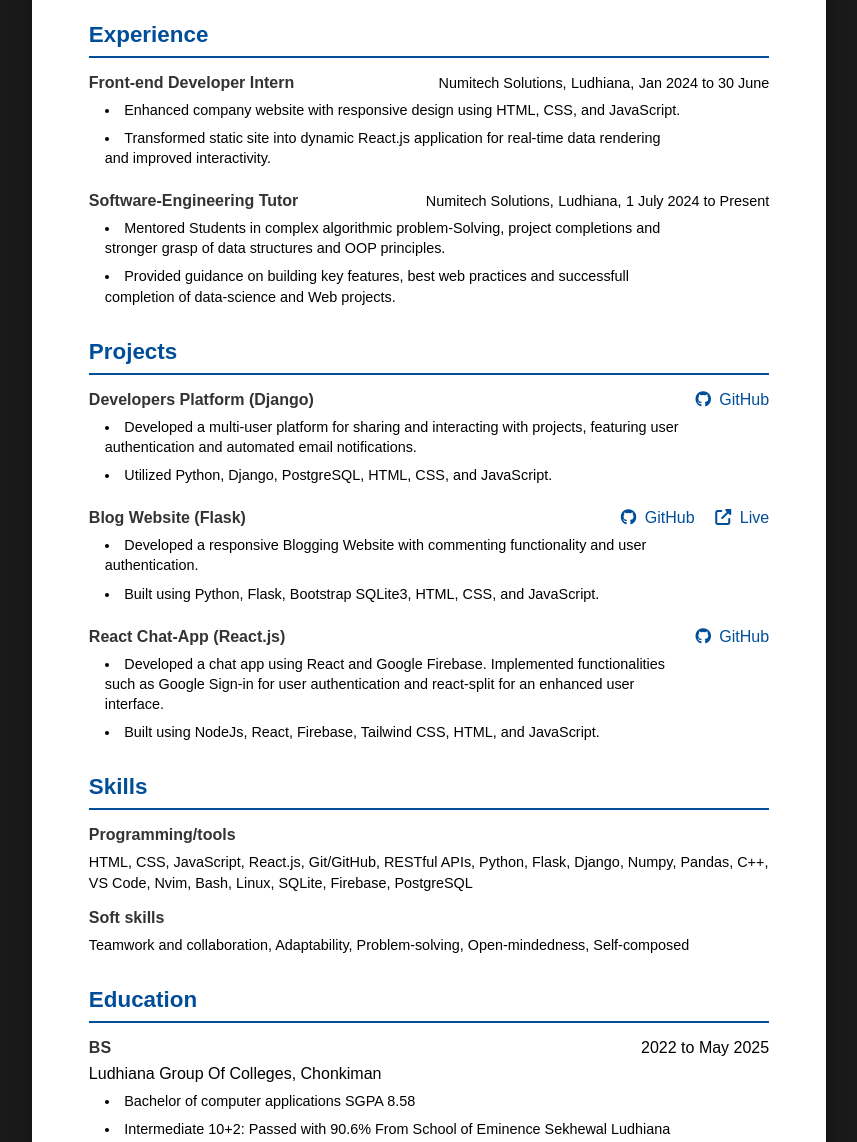
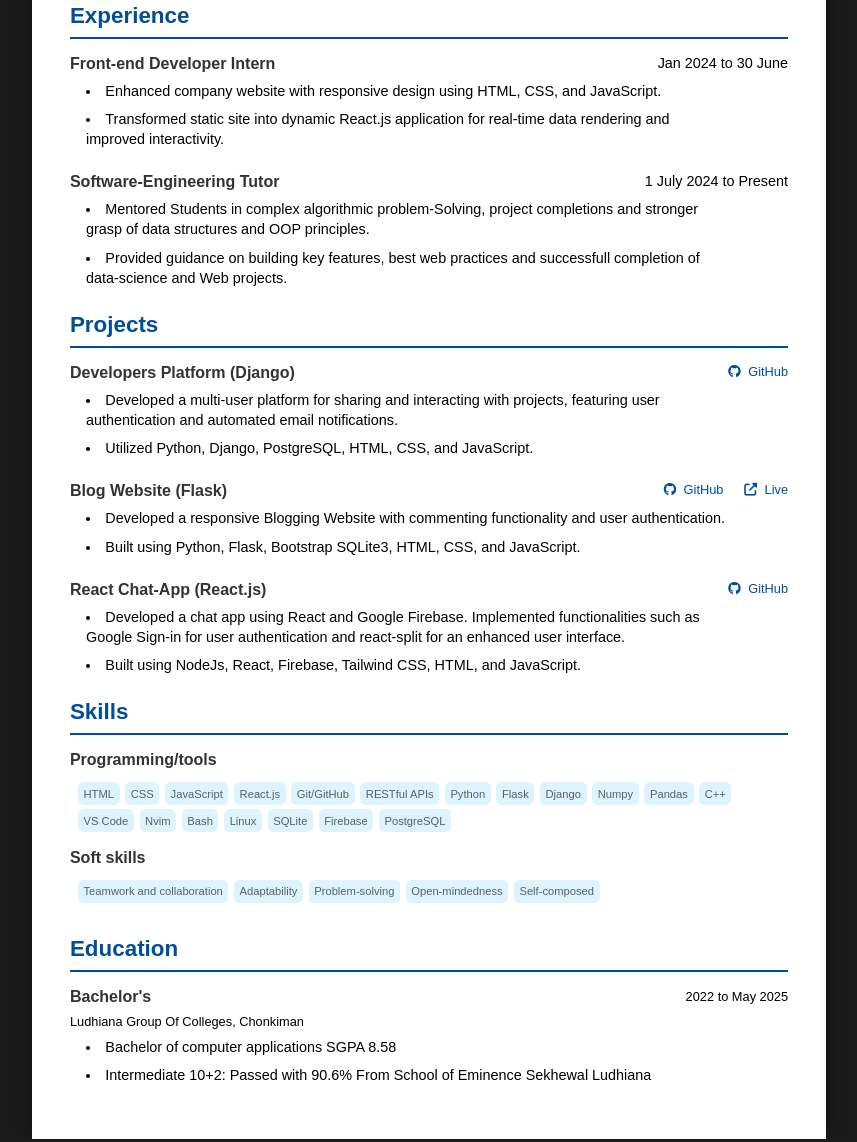
Before and after one commit to ravinderbhatoy/resume, a plain HTML site: page index.html in a window 1280 px wide. Shown: the part 168-1310 px from the top of the page, without its empty margins (211-1068 px from the left). Drawn offline with Linux system fonts and the light colour scheme.

Commit message:
layout setting

```diff
--- a/index.html
+++ b/index.html
@@ -1,14 +1,13 @@
 <!doctype html>
 <html lang="en">
+
 <head>
     <meta charset="UTF-8" />
     <meta name="viewport" content="width=device-width, initial-scale=1.0" />
     <title>Ravinder Kumar - Resume</title>
     <link rel="stylesheet" href="styles.css" />
-    <link
-      rel="stylesheet"
-      href="https://cdnjs.cloudflare.com/ajax/libs/font-awesome/6.5.1/css/all.min.css"
-    />
+    <link rel="stylesheet" href="print.css" media="print" />
+    <link rel="stylesheet" href="https://cdnjs.cloudflare.com/ajax/libs/font-awesome/6.5.1/css/all.min.css" />
 </head>
 
 <body>
@@ -16,25 +15,15 @@
         <header>
             <h1>Ravinder Kumar</h1>
             <div class="contact-info">
-          <span class="phone-blur"
-            ><i class="fas fa-phone"></i>
-            <a href="">+91 213123424</a></span
-          >
-          <span
-            ><i class="fas fa-envelope"></i>
-            <a href="mailto:ravinderd.bhatoy@gmail.com"
-              >ravinderd.bhatoy@gmail.com</a
-            ></span
-          >
+                <span class="phone-blur"><i class="fas fa-phone"></i>
+                    <a href="">+91 213123424</a></span>
+                <span><i class="fas fa-envelope"></i>
+                    <a href="mailto:ravinderd.bhatoy@gmail.com">ravinderd.bhatoy@gmail.com</a></span>
                 <span><i class="fas fa-location-dot"></i> Ludhiana, Punjab</span>
-          <span
-            ><i class="fas fa-globe"></i>
-            <a href="http://ravinderbhatoy.com">ravinderbhatoy.com</a></span
-          >
-          <span
-            ><i class="fab fa-github"></i>
-            <a href="http://github.com/ravinderbhatoy">ravinderbhatoy</a></span
-          >
+                <span><i class="fas fa-globe"></i>
+                    <a href="http://ravinderbhatoy.com">ravinderbhatoy.com</a></span>
+                <span><i class="fab fa-github"></i>
+                    <a href="http://github.com/ravinderbhatoy">ravinderbhatoy</a></span>
             </div>
         </header>
 
@@ -44,8 +33,6 @@
                 <div class="job-header">
                     <h3>Front-end Developer Intern</h3>
                     <div class="company-details">
-              <span>Numitech Solutions,</span>
-              <span>Ludhiana,</span>
                         <span>Jan 2024 to 30 June</span>
                     </div>
                 </div>
@@ -65,8 +52,6 @@
                 <div class="job-header">
                     <h3>Software-Engineering Tutor</h3>
                     <div class="company-details">
-              <span>Numitech Solutions,</span>
-              <span>Ludhiana,</span>
                         <span>1 July 2024 to Present</span>
                     </div>
                 </div>
@@ -89,9 +74,7 @@
             <div class="project-item">
                 <div class="project-header">
                     <h3>Developers Platform (Django)</h3>
-            <a href="#" class="github-link"
-              ><i class="fab fa-github"></i> GitHub</a
-            >
+                    <a href="https://github.com/ravinderbhatoy/devsearch_django" class="github-link"><i class="fab fa-github"></i> GitHub</a>
                 </div>
                 <ul>
                     <li>
@@ -109,12 +92,8 @@
                 <div class="project-header">
                     <h3>Blog Website (Flask)</h3>
                     <div class="project-links">
-              <a href="#" class="github-link"
-                ><i class="fab fa-github"></i> GitHub</a
-              >
-              <a href="#" class="live-link"
-                ><i class="fas fa-external-link-alt"></i> Live</a
-              >
+                        <a href="https://github.com/ravinderbhatoy/bhatoy-blog" class="github-link"><i class="fab fa-github"></i> GitHub</a>
+                        <a href="https://bhatoy-blog.onrender.com/" class="live-link"><i class="fas fa-external-link-alt"></i> Live</a>
                     </div>
                 </div>
                 <ul>
@@ -132,9 +111,7 @@
             <div class="project-item">
                 <div class="project-header">
                     <h3>React Chat-App (React.js)</h3>
-            <a href="#" class="github-link"
-              ><i class="fab fa-github"></i> GitHub</a
-            >
+                    <a href="https://github.com/ravinderbhatoy/chatapp_react" class="github-link"><i class="fab fa-github"></i> GitHub</a>
                 </div>
                 <ul>
                     <li>
@@ -155,18 +132,37 @@
             <div class="skills-container">
                 <div class="skill-category">
                     <h3>Programming/tools</h3>
-            <p>
-              HTML, CSS, JavaScript, React.js, Git/GitHub, RESTful APIs, Python,
-              Flask, Django, Numpy, Pandas, C++, VS Code, Nvim, Bash, Linux,
-              SQLite, Firebase, PostgreSQL
-            </p>
+                    <dl>
+                        <dt>HTML</dt>
+                        <dt>CSS</dt>
+                        <dt>JavaScript</dt>
+                        <dt>React.js</dt>
+                        <dt>Git/GitHub</dt>
+                        <dt>RESTful APIs</dt>
+                        <dt>Python</dt>
+                        <dt>Flask</dt>
+                        <dt>Django</dt>
+                        <dt>Numpy</dt>
+                        <dt>Pandas</dt>
+                        <dt>C++</dt>
+                        <dt>VS Code</dt>
+                        <dt>Nvim</dt>
+                        <dt>Bash</dt>
+                        <dt>Linux</dt>
+                        <dt>SQLite</dt>
+                        <dt>Firebase</dt>
+                        <dt>PostgreSQL</dt>
+                    </dl>
                 </div>
                 <div class="skill-category">
                     <h3>Soft skills</h3>
-            <p>
-              Teamwork and collaboration, Adaptability, Problem-solving,
-              Open-mindedness, Self-composed
-            </p>
+                    <dl>
+                        <dt>Teamwork and collaboration</dt>
+                        <dt>Adaptability</dt>
+                        <dt>Problem-solving</dt>
+                        <dt>Open-mindedness</dt>
+                        <dt>Self-composed</dt>
+                    </dl>
                 </div>
             </div>
         </section>
@@ -175,7 +171,7 @@
             <h2>Education</h2>
             <div class="education-item">
                 <div class="education-header">
-            <h3>BS</h3>
+                    <h3>Bachelor's</h3>
                     <span>2022 to May 2025</span>
                 </div>
                 <p>Ludhiana Group Of Colleges, Chonkiman</p>
@@ -197,4 +193,5 @@
         }
     });
 </script>
+
 </html>
--- /dev/null
+++ b/print.css
@@ -0,0 +1,30 @@
+@page {
+    size: A4;
+}
+
+body {
+    width: 210mm;
+    max-width: 210mm;
+}
+
+.container {
+    width: 100%;
+}
+
+.section {
+    page-break-inside: avoid;
+    margin-bottom: 20px;
+}
+
+header .contact-info {
+    white-space: nowrap;
+}
+
+header .contact-info span {
+    display: inline-block;
+    margin-right: 10px;
+    white-space: nowrap;
+    font-size: 10pt; /* Adjust font size */
+}
+
+/* Add any other necessary print styles here */
--- a/styles.css
+++ b/styles.css
@@ -7,14 +7,36 @@
 
 body {
     background-color: #1a1a1a; /* Dark background for the body */
+    font-size: 0.8rem;
+}
+
+
+dl {
+    display: flex;
+    flex-wrap: wrap;
+    margin: 0.25rem 0;
+    padding: 0 0.5rem;
+    margin-block: 1em;
+}
+
+dt {
+    color: #57606a;
+    background-color: #ddf4ff;
+    margin-right: 0.35rem;
+    margin-bottom: 0.25rem;
+    padding: 0.35rem;
+    border-radius: 0.35rem;
+    font-size: 0.7rem;
+    display: block;
+    unicode-bidi: isolate;
 }
 
 .container {
     max-width: 21cm; /* A4 width */
     min-height: 29.7cm; /* A4 height */
     margin: 0 auto;
-    padding: 1.5cm 1.5cm 2cm 1.5cm; /* Reduced top and side padding */
     background-color: white; /* Keep resume background white */
+    padding: 1cm 1cm 1cm 1cm; /* Reduced top and side padding */
     box-shadow: 0 0 20px rgba(0, 0, 0, 0.3);
 }
 
@@ -23,7 +45,6 @@
     text-align: center;
     margin-bottom: 2rem;
 }
-
 
 
 h1 {
@@ -68,18 +89,15 @@
     transition: filter 0.3s ease;
 }
 
-
-
 /* Print styles update */
 @media print {
     .phone-blur a {
         filter: blur(0);
     }
 }
-
 /* Section Styles */
 .section {
-    margin-bottom: 2rem;
+    margin-bottom: 1rem;
 }
 
 h2 {
@@ -125,7 +143,7 @@
     margin-bottom: 0.5rem;
     font-size: 0.9rem;
     line-height: 1.4;
-    max-width: 36rem;
+    max-width: 40rem;
 }
 
 /* Project Styles */
@@ -144,7 +162,6 @@
 .skills-container {
     display: flex;
     flex-direction: column;
-    gap: 1rem;
 }
 
 .skill-category h3 {
```
Lines whose indentation alone changed are shown as unchanged.
